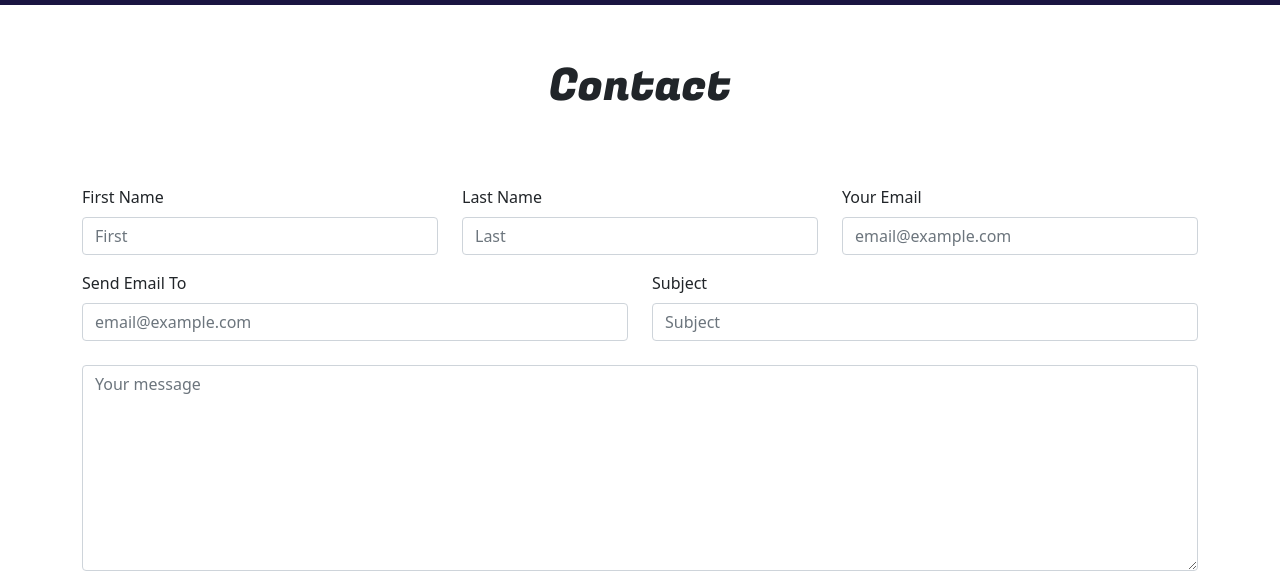
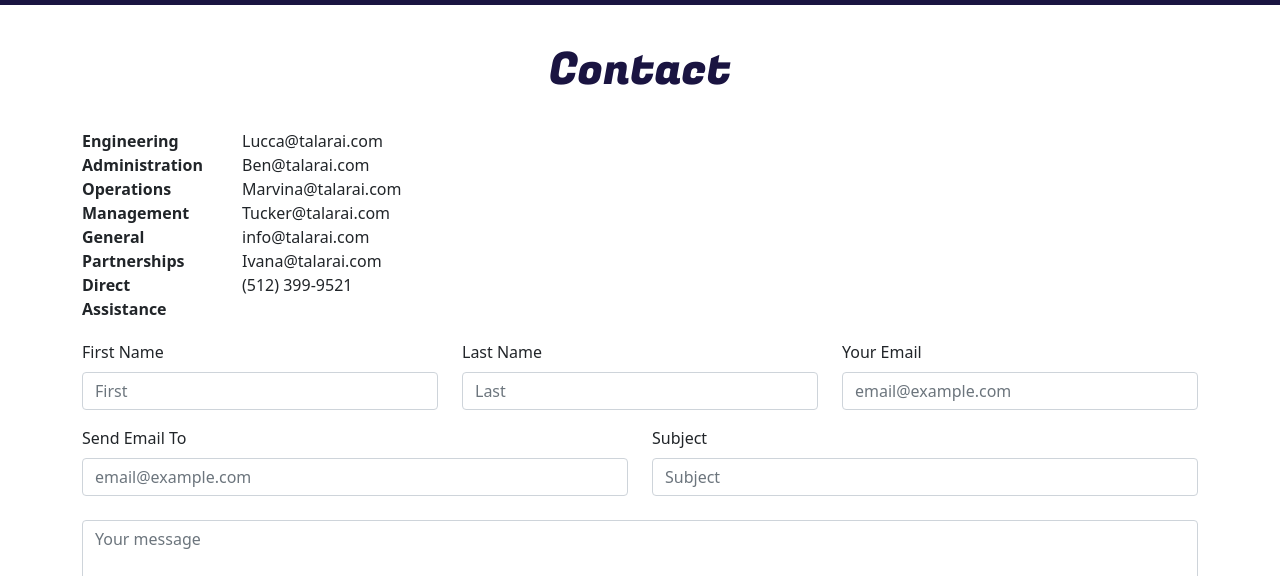
Before and after one commit to eshelton328/talarai, a React app: page /contact in a window 1280 px wide. Shown: the part 221-797 px from the top of the page. Built offline with nearby package versions, Linux system fonts and the light colour scheme.

Commit message:
Minor styling changes. Changed font and color of section titles/headings

```diff
--- a/client/src/assets/css/styles.css
+++ b/client/src/assets/css/styles.css
@@ -76,11 +76,6 @@ body, html {
   background-attachment: fixed;
 }
 
-.info-card-stack {
-  margin-top: 5rem;
-  margin-bottom: 5rem;
-}
-
 .custom-card {
   width: 20rem;
   padding-bottom: 1rem;
@@ -100,6 +95,11 @@ body, html {
   font-family: Fugaz One;
   font-size: 25px;
   color: #3E4D5C;
+}
+
+.info-card-stack {
+  margin-top: 5rem;
+  margin-bottom: 5rem;
 }
 
 .infocard-img {
@@ -139,6 +139,11 @@ body, html {
   padding-bottom: 3rem;
 }
 
+.lcs-title {
+  font-family: Fugaz One;
+  color: #1A1441;
+}
+
 .lcs-text {
   padding-top: 1rem;
   padding-bottom: 2rem;
@@ -146,10 +151,11 @@ body, html {
 
 /*Style for Page Title Component*/
 .page-title {
-  margin-top: 3rem;
-  margin-bottom: 4rem;
+  margin-top: 2rem;
+  margin-bottom: 1.5rem;
   font-size: 45px;
   font-family: Fugaz One;
+  color: #1A1441;
 }
 
 /*Styles for components in About Us Page*/
@@ -167,11 +173,15 @@ body, html {
 }
 
 .about-name {
+  font-family: Fugaz One;
   font-size: 25px;
+  color: #1A1441;
 }
 
 .about-pos {
   font-size: 20px;
+  color: #3E4D5C;
+  font-weight: bold;
 }
 
 .about-img {
@@ -199,7 +209,16 @@ ul {
   margin-bottom: 5rem;
 }
 
+.form-row {
+  margin-top: 1.2rem;
+}
+
 .news-letter {
   margin-top: .5rem;
   margin-bottom: .5rem;
 }
+
+.contact-pos {
+  width: 10rem;
+  font-weight: bold;
+}
--- a/client/src/components/LargeCard.js
+++ b/client/src/components/LargeCard.js
@@ -13,7 +13,7 @@ const LargeCard = ({ info }) => {
       </Col>
       <Col className='lcs-col lcs-text'>
         <div>
-          <h1>{info.title}</h1>
+          <h1 className='lcs-title'>{info.title}</h1>
           <p>{info.data}</p>
         </div>
       </Col>
--- a/client/src/pages/Contact.js
+++ b/client/src/pages/Contact.js
@@ -43,10 +43,30 @@ const Contact = () => {
 	return (
 		<div>
 			<NavBar curr={'contact'} />
-			<PageTitle title={'Contact'} />
 			<Container className='contact-container'>
+				<PageTitle title={'Contact'} />
+				<Row>
+					<Col xs={2} sm={2} md={2} lg={2} className='contact-pos'>
+						<div>Engineering</div>
+						<div>Administration</div>
+						<div>Operations</div>
+						<div>Management</div>
+						<div>General</div>
+						<div>Partnerships</div>
+						<div>Direct Assistance</div>
+					</Col>
+					<Col>
+						<div>Lucca@talarai.com</div>
+						<div>Ben@talarai.com</div>
+						<div>Marvina@talarai.com</div>
+						<div>Tucker@talarai.com</div>
+						<div>info@talarai.com</div>
+						<div>Ivana@talarai.com</div>
+						<div>&#40;512&#41; 399-9521</div>
+					</Col>
+				</Row>
 				<Form noValidate validated={validated} onSubmit={handleSubmit}>
-					<Row className="mb-3">
+					<Row className="mb-3 form-row">
 						<Form.Group as={Col}>
 							<Form.Label>First Name</Form.Label>
 							<Form.Control
@@ -111,7 +131,7 @@ const Contact = () => {
 							<Form.Control
 								required
 								as="textarea"
-								rows={8}
+								rows={5}
 								placeholder='Your message'
 								onChange={(e) => {
 									setMessage(e.target.value);
```
